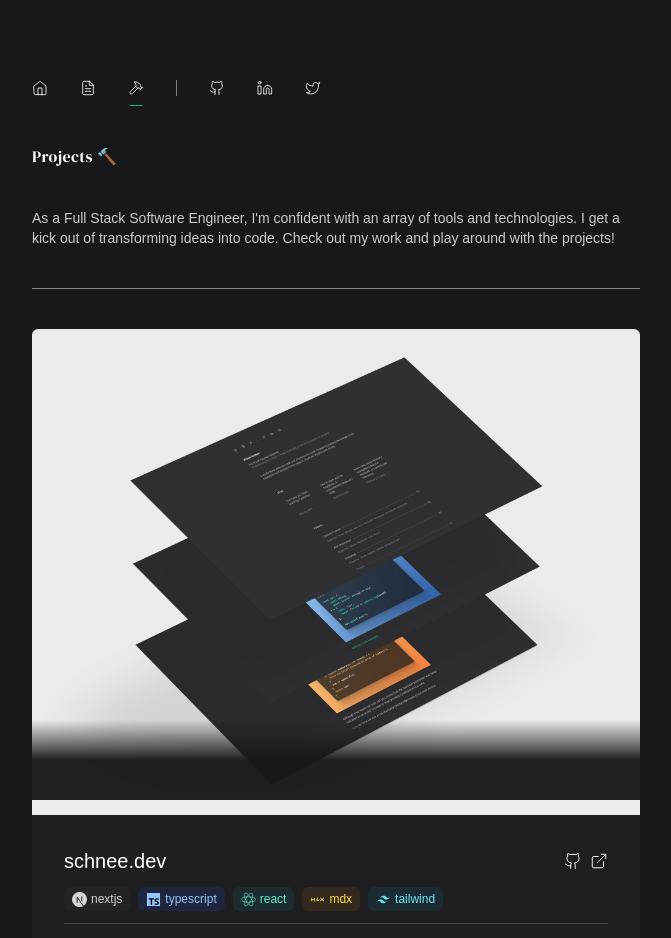
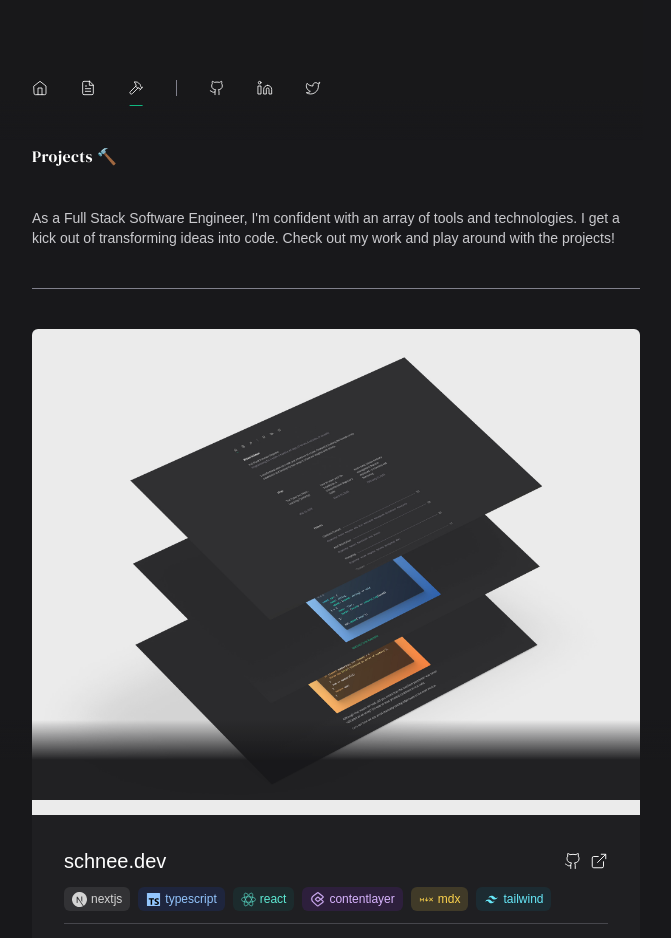
Before and after one commit to schneedotdev/schnee.dev, a Next.js app: page /projects in a window 1280 px wide. Shown: the top 938 px of the page, without its empty margins (304-975 px from the left). Built offline with nearby package versions, Linux system fonts and the light colour scheme; a web font is replaced by a local one.

Commit message:
contentlayer

```diff
--- a/app/globals.css
+++ b/app/globals.css
@@ -24,16 +24,16 @@
   --bg-express: #33415526;
   --javascript: theme(colors.yellow.300);
   --bg-javascript: #a1620726;
-  --mdx: theme(colors.yellow.300);
-  --bg-mdx: #a1620726;
+  --mdx: theme(colors.amber.300);
+  --bg-mdx: #fcd34d26;
   --mongodb: theme(colors.green.300);
   --bg-mongodb: #15803d26;
   --mongoose: theme(colors.red.300);
   --bg-mongoose: #b91c1c26;
   --netlify: theme(colors.teal.300);
   --bg-netlify: #0f766e26;
-  --nextjs: theme(colors.zinc.300);
-  --bg-nextjs: #3f3f4626;
+  --nextjs: theme(colors.neutral.300);
+  --bg-nextjs: #a3a3a326;
   --passport: theme(colors.emerald.300);
   --bg-passport: #6ee7b726;
   --node: theme(colors.green.300);
@@ -50,6 +50,8 @@
   --bg-typescript: #1d4ed826;
   --vercel: theme(colors.gray.300);
   --bg-vercel: #37415126;
+  --contentlayer: theme(colors.purple.300);
+  --bg-contentlayer: #7e22ce26;
 
   scroll-behavior: smooth;
 }
--- a/components/ui/Icon.tsx
+++ b/components/ui/Icon.tsx
@@ -21,6 +21,7 @@ import Astro from "@/icons/astro.svg";
 import Preact from "@/icons/preact.svg";
 import Github from "@/icons/github.svg";
 import ExternalLink from "@/icons/external-link.svg";
+import Contentlayer from "@/icons/contentlayer.svg";
 
 export type TailwindClass<P extends string> = `${P}-${string}`;
 type TailwindHover<P extends string> = `hover:${TailwindClass<P>}`;
@@ -117,10 +118,7 @@ export const icons: Record<
     />
   ),
   tailwind: (props) => (
-    <Tailwind
-      className={cn(props.hover, props.className)}
-      {...props}
-    />
+    <Tailwind className={cn(props.hover, props.className)} {...props} />
   ),
   passport: (props) => (
     <Passport
@@ -164,6 +162,12 @@ export const icons: Record<
       {...props}
     />
   ),
+  contentlayer: (props) => (
+    <Contentlayer
+      className={cn(props.hover, props.stroke, props.fill, props.className)}
+      {...props}
+    />
+  ),
   github: (props) => (
     <Github
       className={cn(props.hover, props.stroke, props.fill, props.className)}
--- a/lib/projects.ts
+++ b/lib/projects.ts
@@ -17,7 +17,8 @@ export type Technologies =
   | "nextjs"
   | "netlify"
   | "astro"
-  | "preact";
+  | "preact"
+  | "contentlayer";
 
 export type ProjectProps = {
   src: string;
@@ -34,7 +35,14 @@ export const projects: ProjectProps[] = [
     site: "https://schnee.dev/",
     title: "schnee.dev",
     repo: "https://github.com/brianschnee/schnee.dev",
-    technologies: ["nextjs", "typescript", "react", "mdx", "tailwind"],
+    technologies: [
+      "nextjs",
+      "typescript",
+      "react",
+      "contentlayer",
+      "mdx",
+      "tailwind",
+    ],
     description:
       "Schnee.dev is my meticulously crafted personal portfolio website, where performance and dynamic rendering of components take center stage. Developed using the state-of-the-art Next.js 13 App Router architecture, it harnesses the capabilities of React Server Components, file-based routing, and more, to elevate functionality, speed, and scalability. Leveraging contentlayer and MDX, the blog pages are dynamically generated from markdown and are provided their own dedicated routes, adding flexibility and seamless content management.",
   },
--- a/tailwind.config.js
+++ b/tailwind.config.js
@@ -14,25 +14,6 @@ module.exports = {
         secondary: "var(--secondary)",
         tertiary: "var(--tertiary)",
         accent: "var(--accent)",
-        astro: "var(--astro)",
-        cloudinary: "var(--cloudinary)",
-        css: "var(--css)",
-        ejs: "var(--ejs)",
-        express: "var(--express)",
-        javascript: "var(--javascript)",
-        mdx: "var(--mdx)",
-        mongodb: "var(--mongodb)",
-        mongoose: "var(--mongoose)",
-        netlify: "var(--netlify)",
-        nextjs: "var(--nextjs)",
-        node: "var(--node)",
-        passport: "var(--passport)",
-        preact: "var(--preact)",
-        railway: "var(--railway)",
-        react: "var(--react)",
-        tailwind: "var(--tailwind)",
-        typescript: "var(--typescript)",
-        vercel: "var(--vercel)",
       },
       typography: {
         "custom-colors": {
```
Also changed, not shown: icons/contentlayer.svg (added).
